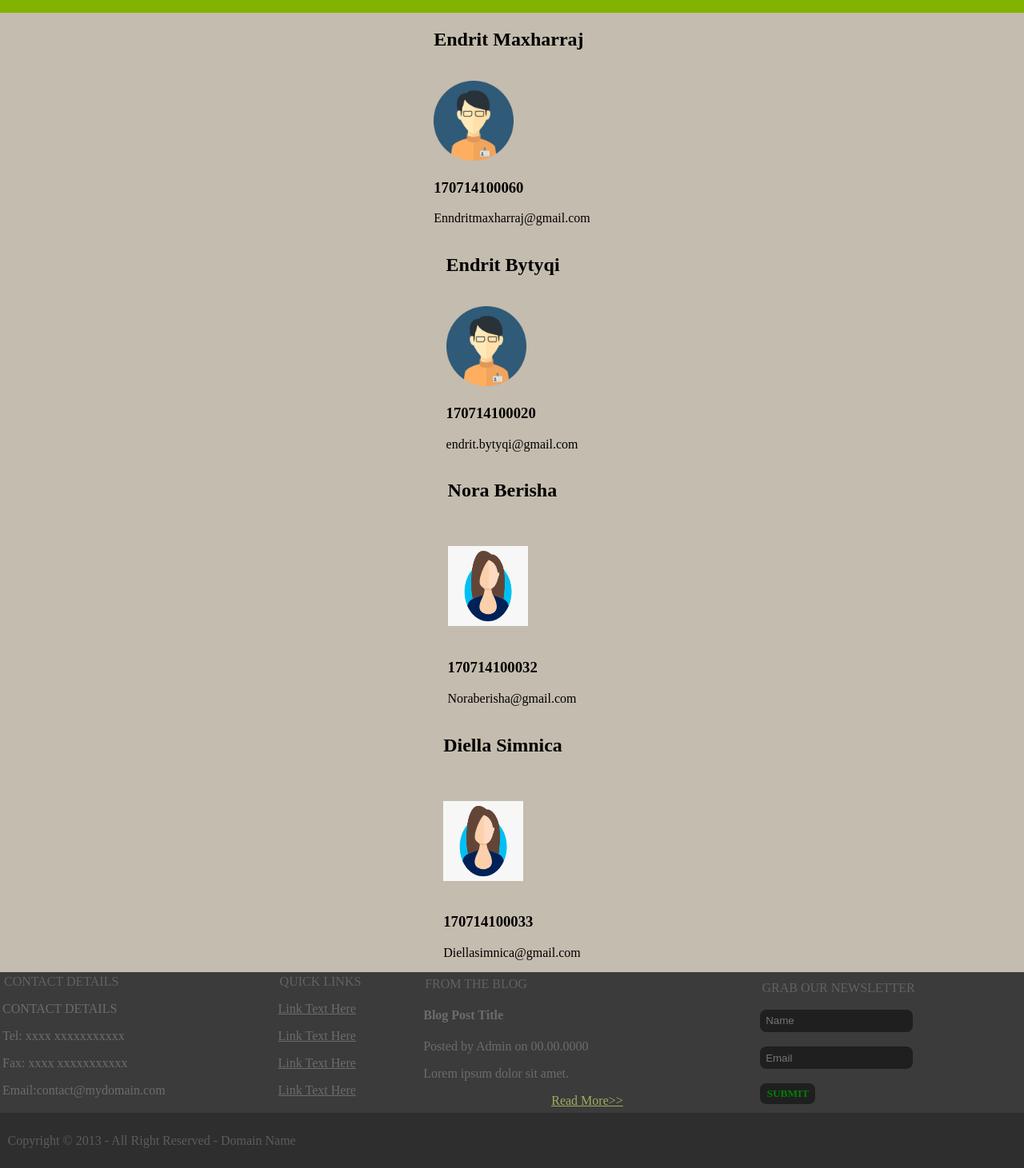
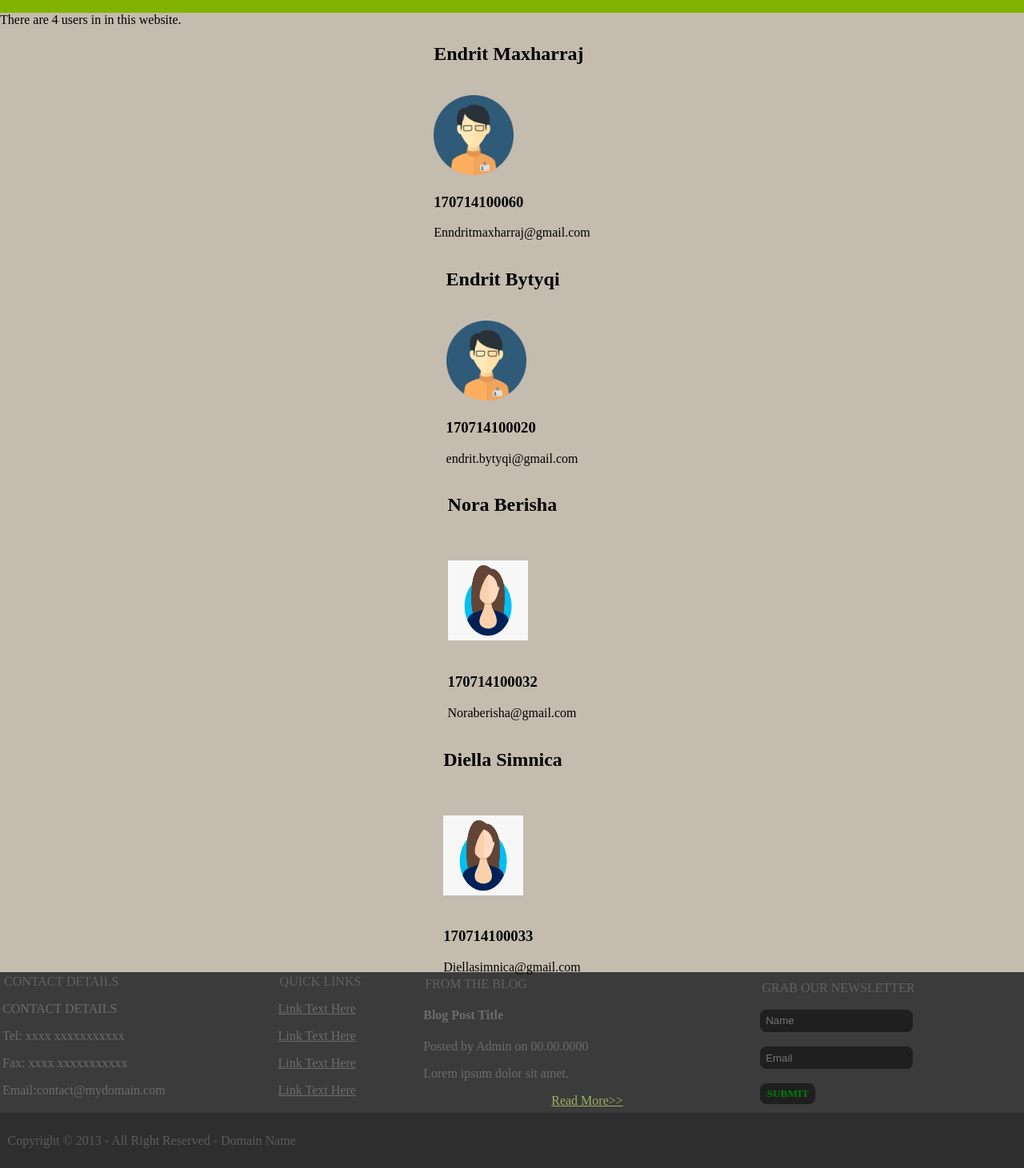
Before and after one commit to diellas8/PI_Gr8_2020, a PHP site: page /src/team.php in a window 1280 px wide. Shown: the part 208-1669 px from the top of the page at 80% size. Run offline with PHP 8.4, Linux system fonts and the light colour scheme; some libraries are stand-ins or nearby versions.

Commit message:
Update team.php

```diff
--- a/src/team.php
+++ b/src/team.php
@@ -105,6 +105,12 @@
 
 ?>
 
+<?php
+$number = 4;
+$str = "in this website";
+printf("There are %u users in %s.",$number,$str);
+?>
+
 	<div style=" display: flex;
 	flex-direction: column;
 	flex-wrap: nowrap;
```
